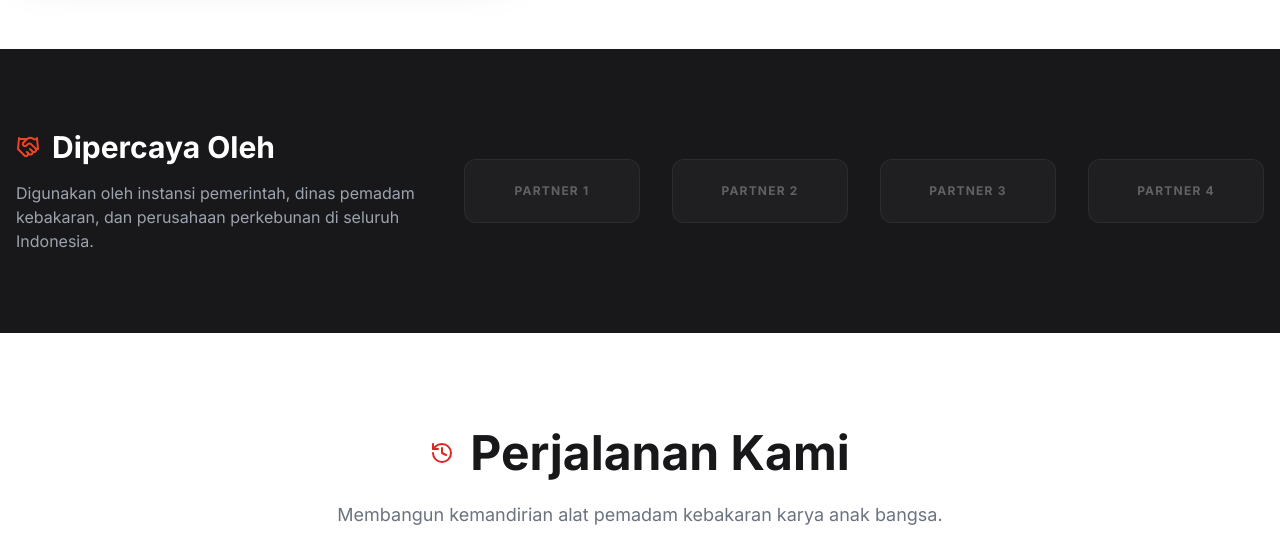
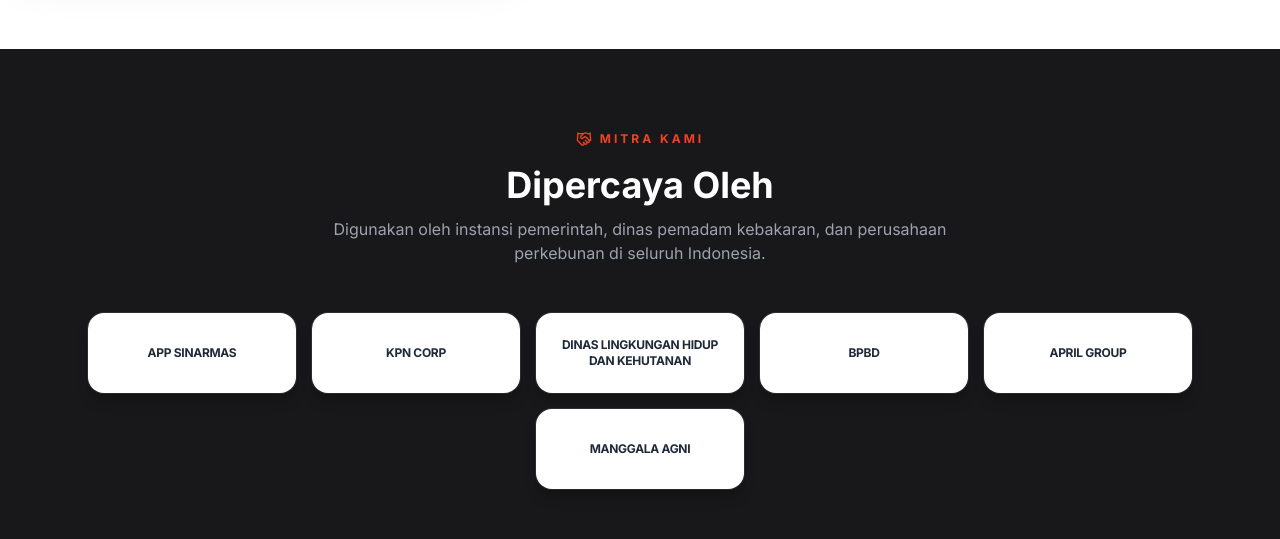
Before and after one commit to wahyujhoo17/Atsaka, a React (Vite) app: page /company in a window 1280 px wide. Shown: the part 2220-2759 px from the top of the page. Built offline with nearby package versions, Linux system fonts and the light colour scheme; no server answers.

Commit message:
feat: fetch and display dynamic partner logos on CompanyPage from homepage content API

```diff
--- a/src/pages/CompanyPage.tsx
+++ b/src/pages/CompanyPage.tsx
@@ -1,4 +1,10 @@
-import React from "react";
+import React, { useEffect, useState } from "react";
+import { api } from "../lib/api";
+import {
+  defaultHomepageContent,
+  HomepageContent,
+  mergeHomepageContent,
+} from "../data/homepageContent";
 import {
   ShieldCheck,
   Target,
@@ -15,6 +21,17 @@
 import { Link } from "react-router-dom";
 
 const CompanyPage: React.FC = () => {
+  const [partners, setPartners] = useState<HomepageContent["partners"]["items"]>(
+    defaultHomepageContent.partners.items,
+  );
+
+  useEffect(() => {
+    api
+      .getContent("homepage")
+      .then((result) => setPartners(mergeHomepageContent(result.data).partners.items))
+      .catch(() => undefined);
+  }, []);
+
   const handleWAClick = () => {
     const phoneNumber = "628176454312";
     const message = "Halo ATSAKA, saya ingin meminta penawaran produk.";
@@ -192,35 +209,49 @@
         </div>
       </section>
 
-      {/* Mitra Section */}
+      {/* Mitra Section: same partner list as the homepage (admin: Homepage → Mitra) */}
       <section
         id="customer"
-        className="py-20 bg-gray-900 text-white overflow-hidden"
+        className="py-16 md:py-20 bg-gray-900 text-white overflow-hidden"
       >
-        <div className="container mx-auto px-4">
-          <div className="flex flex-col md:flex-row items-center justify-between gap-12">
-            <div className="md:w-1/3">
-              <h2 className="text-3xl font-bold mb-4 flex items-center gap-3">
-                <Handshake className="text-red-500" /> Dipercaya Oleh
-              </h2>
-              <p className="text-gray-400">
+        <div className="container mx-auto px-5 md:px-4">
+          <div className="text-center max-w-2xl mx-auto mb-10 md:mb-12">
+            <span className="inline-flex items-center gap-2 text-xs font-semibold uppercase tracking-[0.25em] text-red-500">
+              <Handshake className="w-4 h-4" /> Mitra Kami
+            </span>
+            <h2 className="mt-3 text-3xl md:text-4xl font-bold">Dipercaya Oleh</h2>
+            <p className="mt-3 text-gray-400">
               Digunakan oleh instansi pemerintah, dinas pemadam kebakaran, dan
               perusahaan perkebunan di seluruh Indonesia.
             </p>
           </div>
-            <div className="md:w-2/3 grid grid-cols-2 md:grid-cols-4 gap-8 opacity-60">
-              {/* Logo Placeholders */}
-              {[1, 2, 3, 4].map((i) => (
+
+          {/* Uniform white tiles, centred so any count (including a short last row) stays balanced */}
+          <div className="flex flex-wrap justify-center gap-3 md:gap-4 max-w-6xl mx-auto">
+            {partners.map((partner, index) => (
               <div
-                  key={i}
-                  className="h-16 bg-white/5 rounded-xl border border-white/10 flex items-center justify-center grayscale hover:grayscale-0 hover:bg-white/10 transition-all cursor-pointer"
+                key={`${partner.name}-${index}`}
+                className="w-[calc(50%-0.375rem)] sm:w-48 lg:w-52 h-20 px-5 flex items-center justify-center gap-2.5 rounded-2xl bg-white shadow-lg shadow-black/20 ring-1 ring-white/10 hover:-translate-y-0.5 hover:shadow-xl transition-all"
               >
-                  <span className="text-xs font-bold tracking-widest text-white/50">
-                    PARTNER {i}
+                {partner.logo && (
+                  <img
+                    src={partner.logo}
+                    alt={partner.name}
+                    className={`object-contain ${partner.showName ? "h-9 w-9 shrink-0" : "max-h-9 max-w-[80%]"}`}
+                    loading="lazy"
+                  />
+                )}
+                {(!partner.logo || partner.showName) && (
+                  <span
+                    className={`text-[11px] md:text-xs font-bold uppercase tracking-tight text-gray-800 leading-tight line-clamp-3 ${
+                      partner.logo ? "text-left" : "text-center"
+                    }`}
+                  >
+                    {partner.name}
                   </span>
+                )}
               </div>
             ))}
-            </div>
           </div>
         </div>
       </section>
```
Lines whose indentation alone changed are shown as unchanged.
